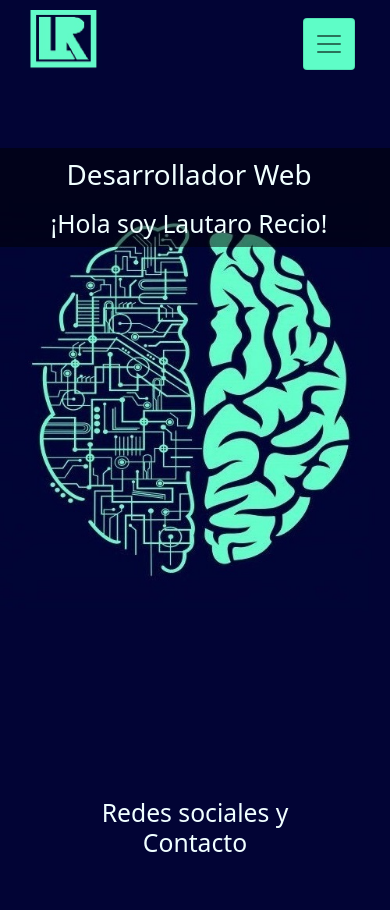
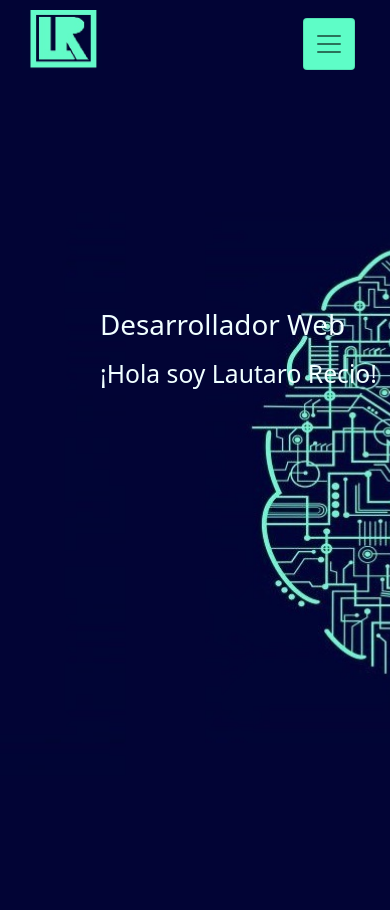
Before and after one commit to Lautaro-Recio/Porfolio, a website: page index.html in a window 390 px wide. Shown: the top 910 px of the page. Drawn offline with nearby package versions, Linux system fonts and the light colour scheme; files whose address does not match are found by name.

Commit message:
Cambios en el carrousel

```diff
--- a/scss/style.scss
+++ b/scss/style.scss
@@ -84,16 +84,14 @@ h1,h2,h3 {
 
     /* index */
     .fondoIndex{
-        background-image:url(../assets/images/fondoCelu.jpg);
-        height: 600px;
+        background-image:url(../assets/images/fondo.jpg);
+        height: 800px;
         background-position: center;
         background-repeat: no-repeat;
         background-size: cover;
         &__presentacion{
-            padding-top: 0px;
-            padding-left: 0px;
-            background-image:$traslucido;
-            text-align: center;
+            padding-top: 150px;
+            padding-left: 100px;
             &__textIndex{
                 color:$texto;
                 padding-top: 10px;
@@ -101,7 +99,6 @@ h1,h2,h3 {
         }
 
     }
-
     /* Fin index */
 
     /* Conocimientos */
```
Also changed, not shown: pages/conocimientos.html (+1 -19 lines), css/estilos.css.
